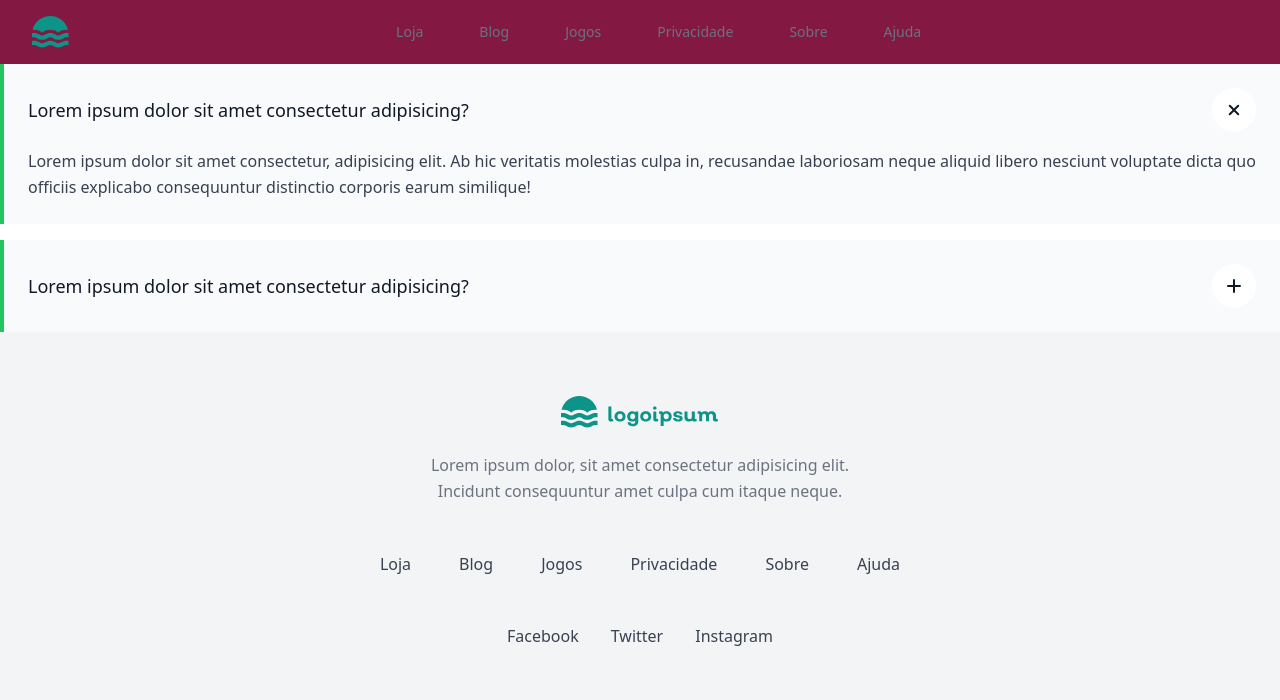
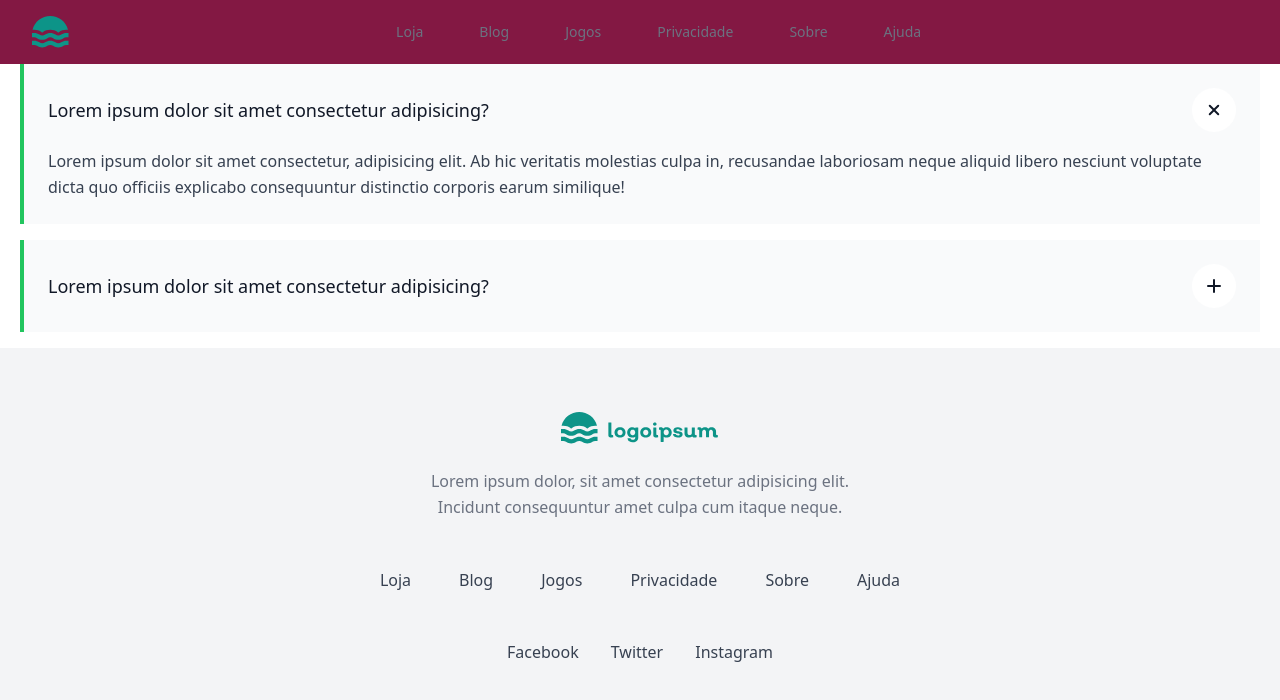
Before and after one commit to indianous/soccobos, a Next.js app: page /help in a window 1280 px wide. Shown: the top 700 px of the page. Built offline with nearby package versions, Linux system fonts and the light colour scheme.

Commit message:
Atualizar o index.tsx

```diff
--- a/pages/help/index.tsx
+++ b/pages/help/index.tsx
@@ -11,7 +11,7 @@ export default function Help({}: HelpProps) {
         <title>Help</title>
       </Head>
       <Layout>
-        <div className="space-y-4">
+        <div className="space-y-4 px-5 mb-4">
   <details
     className="group border-s-4 border-green-500 bg-gray-50 p-6 [&_summary::-webkit-details-marker]:hidden"
     open
```
